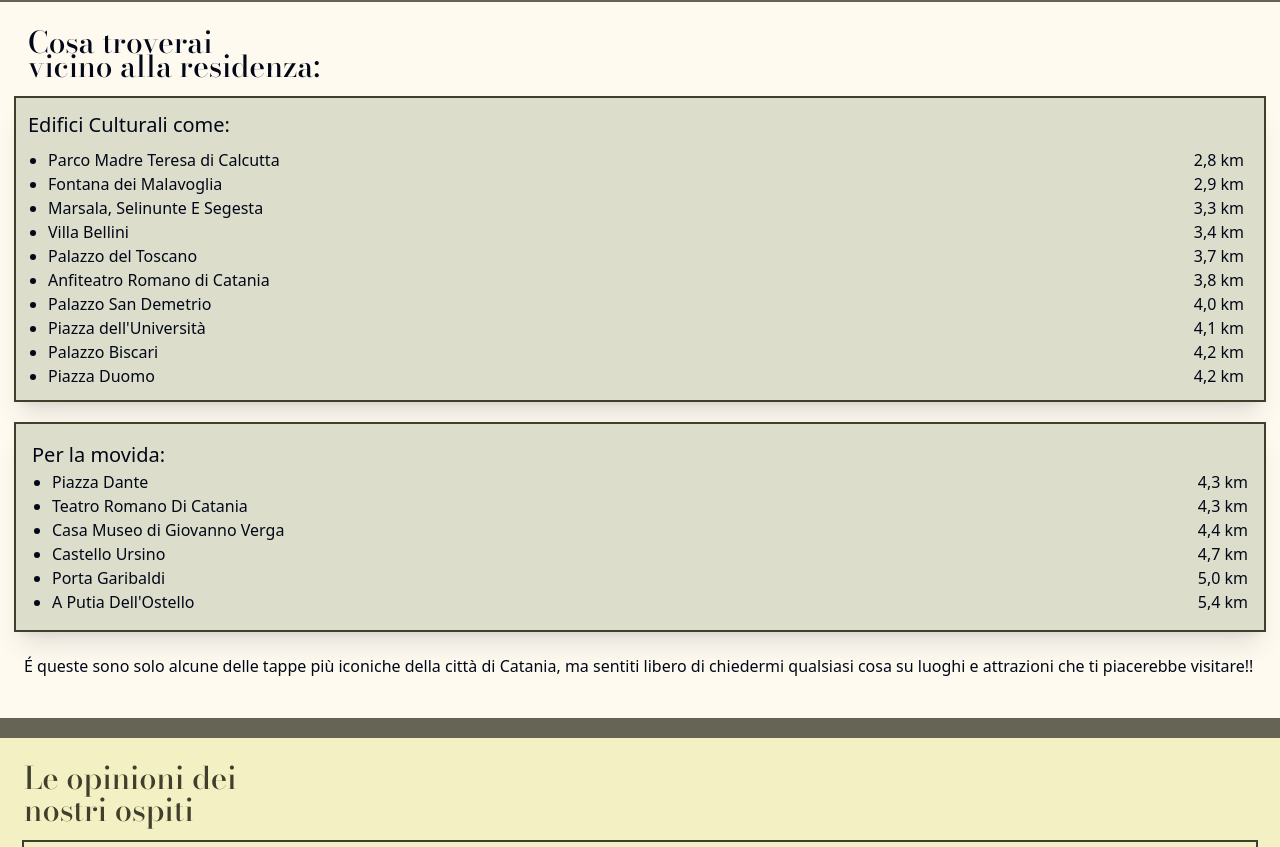
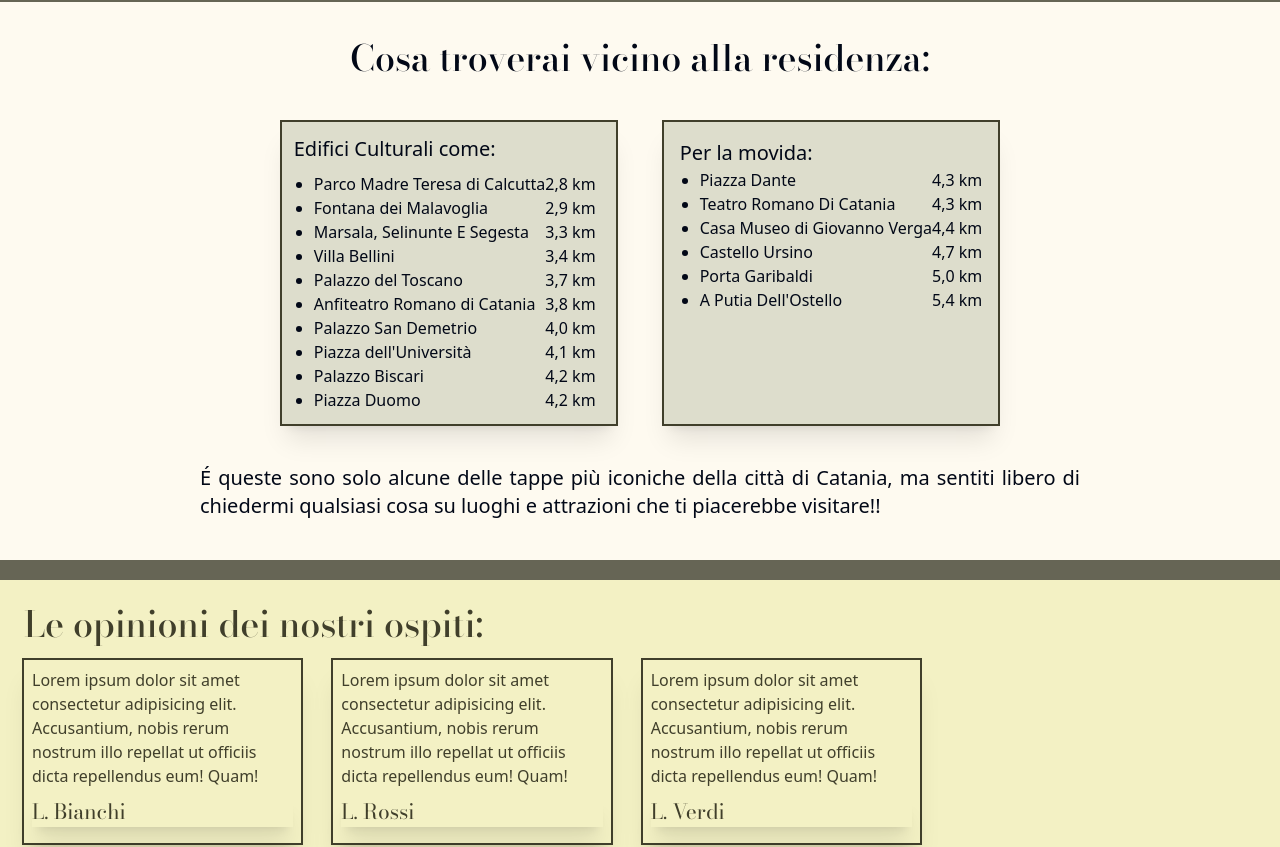
Before and after one commit to Erry002/clatur73, a React (Vite) app: page / in a window 1280 px wide. Shown: the part 3900-4747 px from the top of the page. Built offline with nearby package versions, Linux system fonts and the light colour scheme.

Commit message:
altre modifiche

```diff
--- a/src/pages/Home.jsx
+++ b/src/pages/Home.jsx
@@ -221,11 +221,12 @@ export default function Home() {
         </section>
         <div className=" h-5 bg-olive/80 "></div>
         <section>
-          <div className="flex flex-col p-4 font-sans bg-gialloPa">
-            <h6 className=" p-3 mb-2 text-3xl font-Bodoni font-[500] leading-6">
-              Cosa troverai <br /> vicino alla residenza:
+          <div className="flex flex-col p-4 font-sans sm:justify-center sm:items-center bg-gialloPa ">
+            <h6 className=" p-3 mb-2 sm:mb-8 sm:mt-2 text-3xl sm:text-4xl font-Bodoni font-[500] w-[400px] sm:w-full sm:text-center leading-6">
+              Cosa troverai vicino alla residenza:
             </h6>
-            <div className=" bg-grigio p-3 ring-2 ring-olive shadow-xl mb-6">
+            <div className=" sm:max-w-4xl sm:flex sm:justify-center sm:items-center sm:gap-10 sm:w-full  sm:mb-4">
+              <div className=" bg-grigio p-3 ring-2 ring-olive shadow-xl mb-6 sm:mb-0">
                 <h2 className=" mb-2 text-[20px]">Edifici Culturali come:</h2>
                 <div className=" flex justify-between">
                   <ol className=" ml-5 list-disc ">
@@ -254,9 +255,9 @@ export default function Home() {
                   </ol>
                 </div>
               </div>
-            <div className=" flex flex-col p-4 ring-2 ring-olive shadow-xl bg-grigio">
+              <div className=" flex flex-col p-4 sm:ml-2 sm:h-full ring-2 ring-olive shadow-xl bg-grigio">
                 <h6 className=" text-[20px]">Per la movida:</h6>
-              <div className=" flex justify-between">
+                <div className=" flex justify-between sm:h-[240px]">
                   <ol className=" ml-5 list-disc ">
                     <li>Piazza Dante</li>
                     <li>Teatro Romano Di Catania</li>
@@ -275,7 +276,8 @@ export default function Home() {
                   </ol>
                 </div>
               </div>
-            <p className=" py-6 font-sans font-[200] px-2 text-justify">
+            </div>
+            <p className=" py-6 font-sans sm:max-w-4xl sm:text-xl font-[200] px-2 text-justify">
               É queste sono solo alcune delle tappe più iconiche della città di
               Catania, ma sentiti libero di chiedermi qualsiasi cosa su luoghi e
               attrazioni che ti piacerebbe visitare!!
@@ -285,33 +287,34 @@ export default function Home() {
         <div className=" h-5 bg-olive/80 "></div>
         <section>
           <div className=" text-olive bg-giallino pb-20 p-6">
-            <h6 className=" text-[31px] font-[500] leading-8 mb-4">
-              Le opinioni dei <br />
-              nostri ospiti
+            <h6 className=" text-[31px] w-[250px] sm:w-full sm:text-4xl font-[500] leading-8 mb-4">
+              Le opinioni dei nostri ospiti:
             </h6>
+            <div className=" sm:flex sm:gap-8 sm:max-w-4xl sm:justify-center sm:items-center">
               <div className=" ring-2 ring-olive p-2 mb-4 shadow-xl">
                 <p className=" font-sans text-[200] text-[16px] mb-2">
                   Lorem ipsum dolor sit amet consectetur adipisicing elit.
-                Accusantium, nobis rerum nostrum illo repellat ut officiis dicta
-                repellendus eum! Quam!
+                  Accusantium, nobis rerum nostrum illo repellat ut officiis
+                  dicta repellendus eum! Quam!
                 </p>
                 <h5 className=" text-[21px] mb-2 shadow-xl">L. Bianchi</h5>
               </div>
               <div className=" ring-2 ring-olive p-2 mb-4 shadow-xl">
                 <p className=" font-sans text-[200] text-[16px] mb-2">
                   Lorem ipsum dolor sit amet consectetur adipisicing elit.
-                Accusantium, nobis rerum nostrum illo repellat ut officiis dicta
-                repellendus eum! Quam!
+                  Accusantium, nobis rerum nostrum illo repellat ut officiis
+                  dicta repellendus eum! Quam!
                 </p>
                 <h5 className=" text-[21px] mb-2 shadow-xl">L. Rossi</h5>
               </div>
               <div className=" ring-2 ring-olive p-2 mb-4 shadow-xl">
                 <p className=" font-sans text-[200] text-[16px] mb-2">
                   Lorem ipsum dolor sit amet consectetur adipisicing elit.
-                Accusantium, nobis rerum nostrum illo repellat ut officiis dicta
-                repellendus eum! Quam!
+                  Accusantium, nobis rerum nostrum illo repellat ut officiis
+                  dicta repellendus eum! Quam!
                 </p>
                 <h5 className=" text-[21px] mb-2 shadow-xl">L. Verdi</h5>
+              </div>
             </div>
           </div>
         </section>
```
Lines whose indentation alone changed are shown as unchanged.
